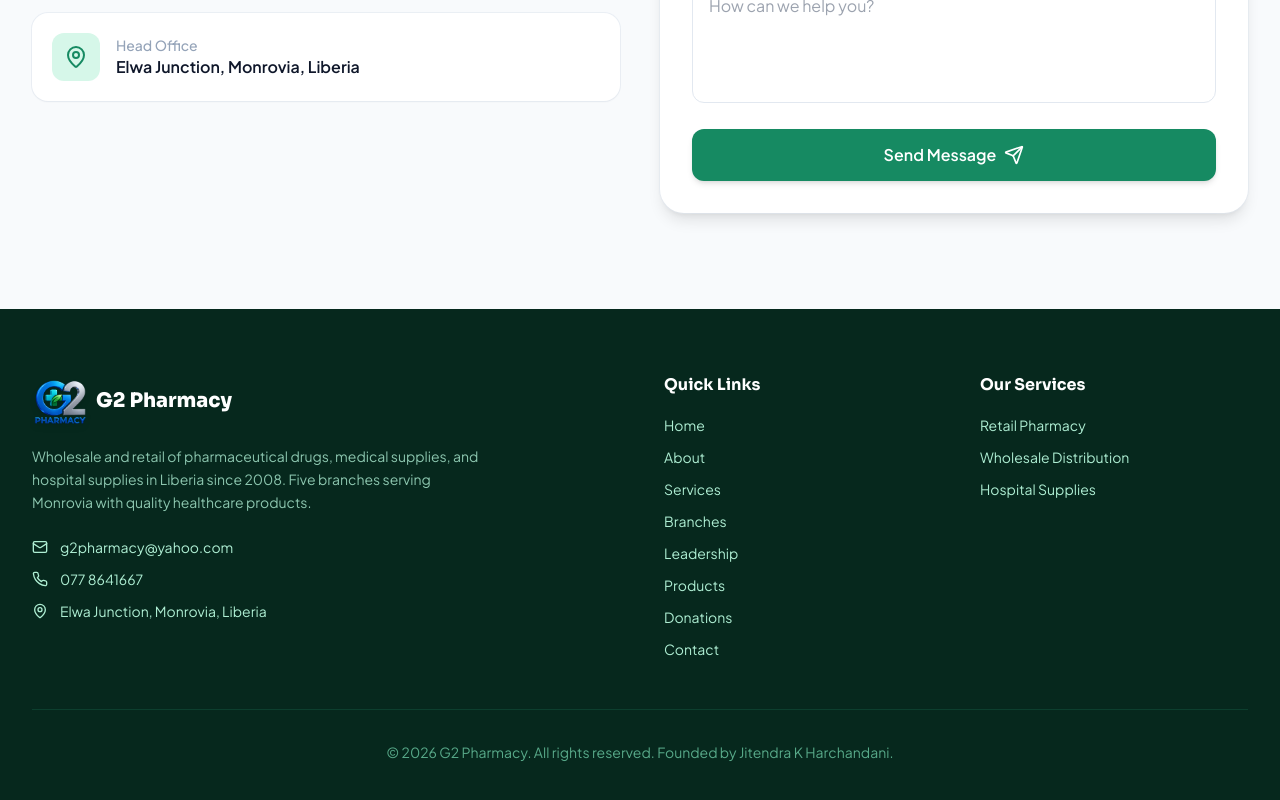
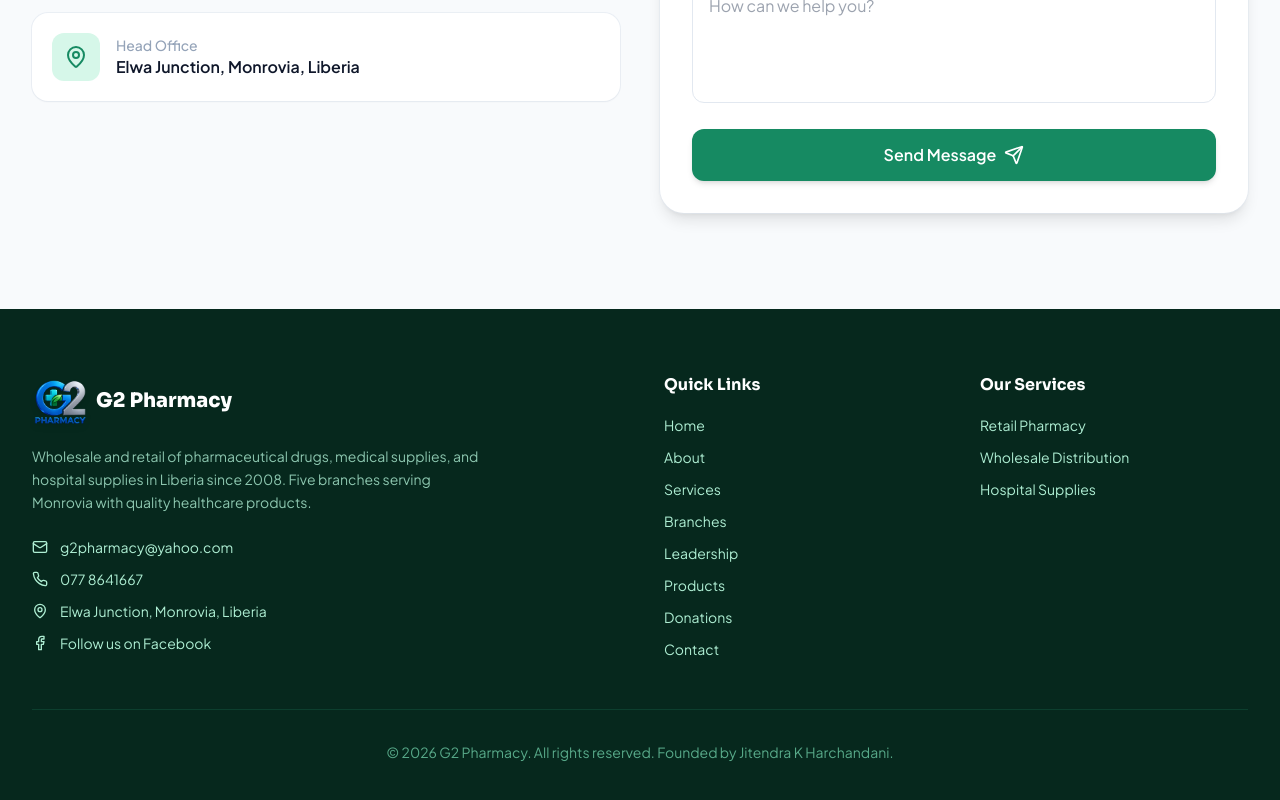
Before and after one commit to gaminlegend13-tech/my-website, a React (Vite) app: page / in a window 1280 px wide. Shown: the part 6900-7700 px from the top of the page. Built offline with nearby package versions, Linux system fonts and the light colour scheme; no server answers.

Commit message:
Update Footer.tsx

```diff
--- a/src/components/Footer.tsx
+++ b/src/components/Footer.tsx
@@ -1,4 +1,4 @@
-import { Mail, Phone, MapPin } from "lucide-react";
+import { Mail, Phone, MapPin, Facebook } from "lucide-react";
 import { siteData } from "@/data/siteData";
 
 const navLinks = [
@@ -53,6 +53,15 @@
                 <MapPin className="h-4 w-4" />
                 Elwa Junction, Monrovia, Liberia
               </div>
+              <a
+                href={siteData.facebookUrl}
+                target="_blank"
+                rel="noopener noreferrer"
+                className="flex items-center gap-3 text-sm text-primary-200 transition-colors hover:text-white"
+              >
+                <Facebook className="h-4 w-4" />
+                Follow us on Facebook
+              </a>
             </div>
           </div>
 
```
